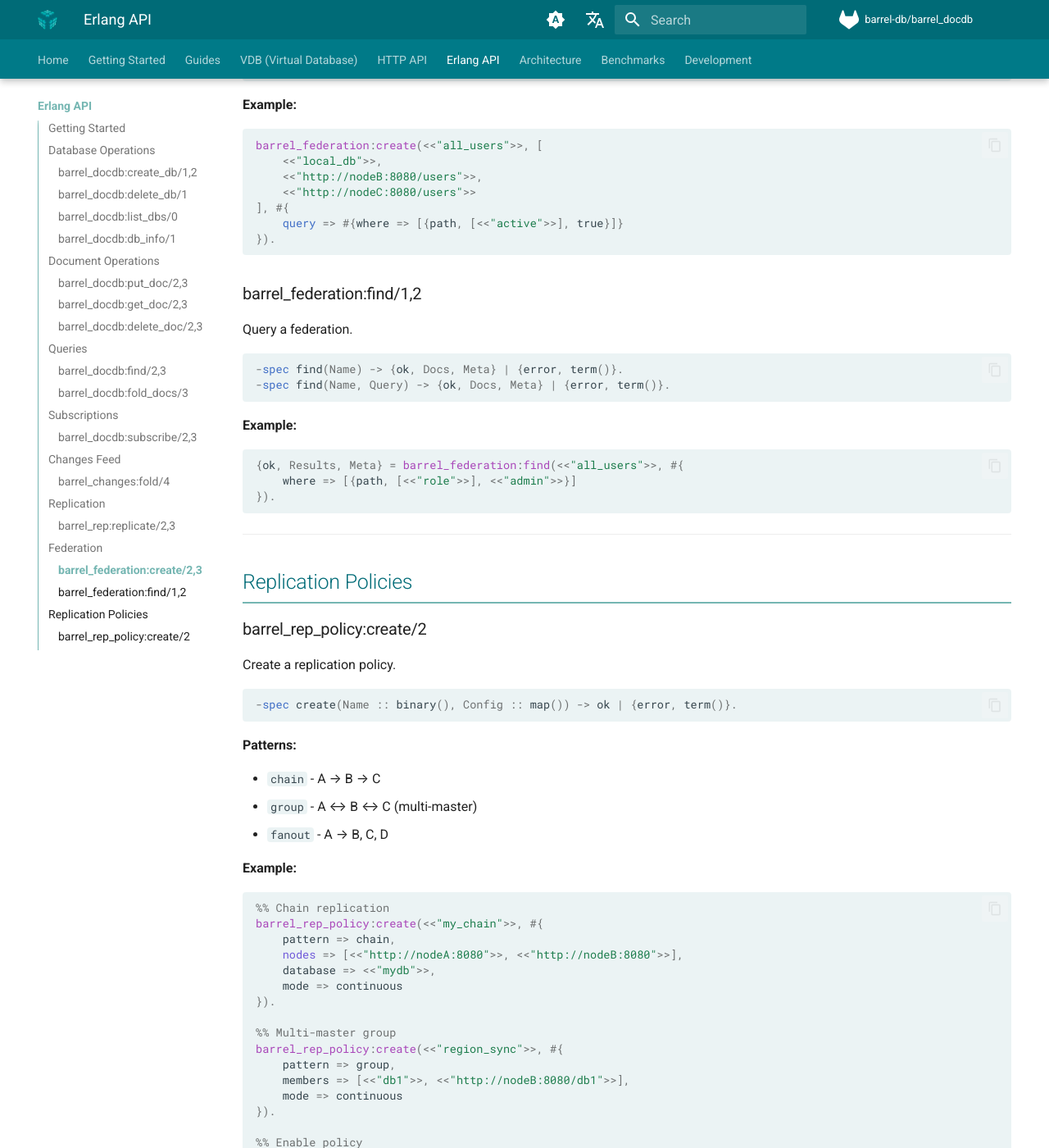
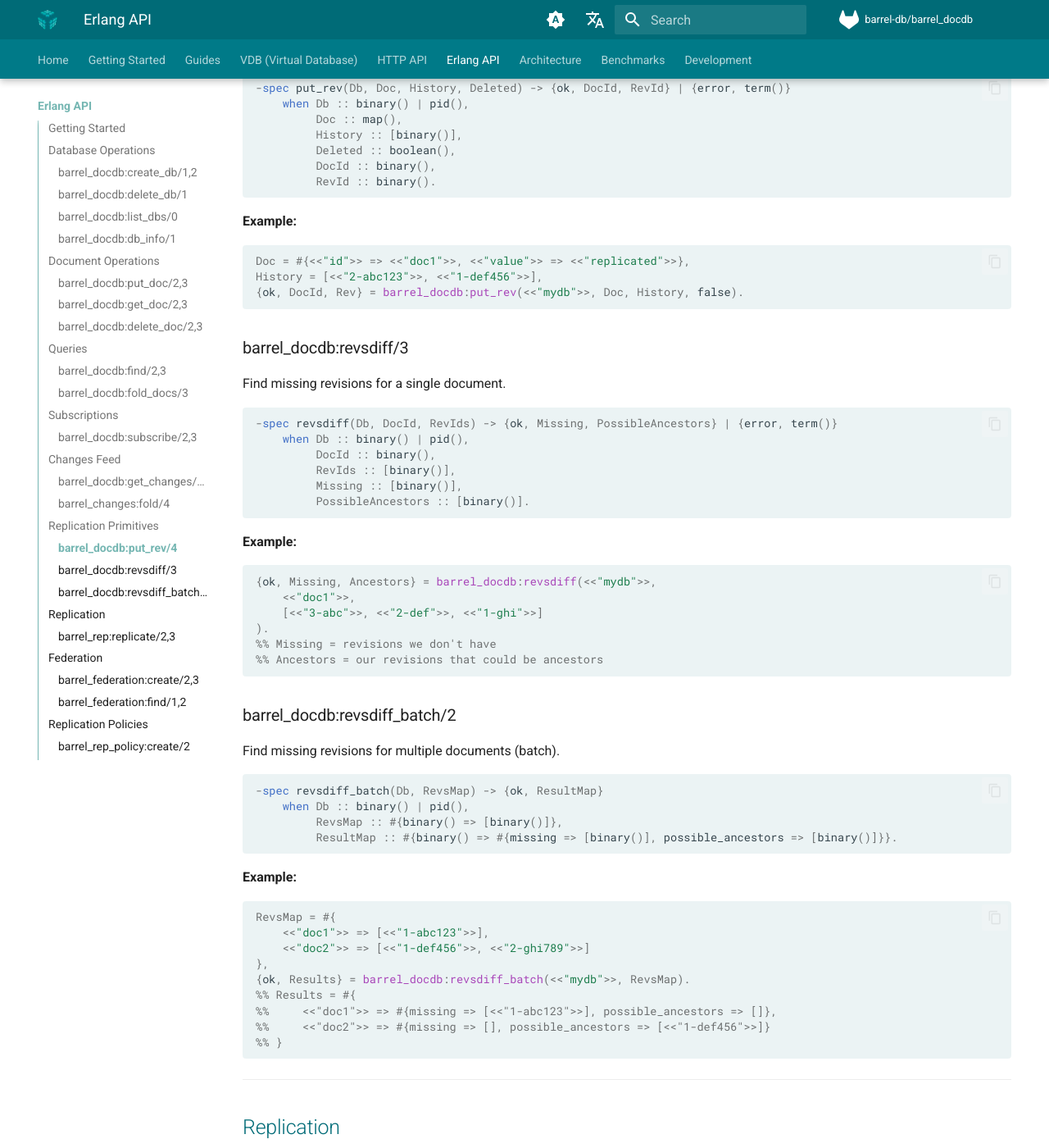
Before and after one commit to barrel-db/barrel_docdb, an MkDocs documentation site: the page built from docs/api/erlang.md, in a window 1280 px wide and 1400 px high, scrolled down 7955 px. Shown: the whole window at 82% size. Built offline with MkDocs 1.6.1 and Material for MkDocs 9.7.7, drawn with Linux system fonts in a browser that asks for light colours; comment, search, counter and statistics services are not loaded; some of the changed text lies outside the part shown.

Commit message:
Fix put_rev spec and add replication primitives documentation
- Fix barrel_db_server:put_rev/4 spec to return {ok, binary(), binary()}
  instead of {ok, map()} to match actual implementation
- Add documentation for get_changes/2,3, put_rev/4, revsdiff/3, and
  revsdiff_batch/2 to the Erlang API reference

````diff
--- a/docs/api/erlang.md
+++ b/docs/api/erlang.md
@@ -298,6 +298,46 @@ barrel_docdb:unsubscribe(Ref).
 
 ## Changes Feed
 
+### barrel_docdb:get_changes/2,3
+
+Get changes since an HLC timestamp.
+
+```erlang
+-spec get_changes(Db, Since) -> {ok, Changes, LastHlc} | {error, term()}
+    when Db :: binary() | pid(),
+         Since :: barrel_hlc:timestamp() | first,
+         Changes :: [map()],
+         LastHlc :: barrel_hlc:timestamp().
+
+-spec get_changes(Db, Since, Opts) -> {ok, Changes, LastHlc} | {error, term()}
+    when Db :: binary() | pid(),
+         Since :: barrel_hlc:timestamp() | first,
+         Opts :: map(),
+         Changes :: [map()],
+         LastHlc :: barrel_hlc:timestamp().
+```
+
+**Options:**
+
+| Option | Type | Description |
+|--------|------|-------------|
+| `limit` | integer() | Maximum changes to return |
+| `include_docs` | boolean() | Include full documents |
+| `descending` | boolean() | Reverse order |
+| `doc_ids` | [binary()] | Filter to specific document IDs |
+
+**Example:**
+```erlang
+%% Get all changes
+{ok, Changes, LastHlc} = barrel_docdb:get_changes(<<"mydb">>, first).
+
+%% Get incremental changes
+{ok, NewChanges, NewHlc} = barrel_docdb:get_changes(<<"mydb">>, LastHlc).
+
+%% With options
+{ok, Changes, _} = barrel_docdb:get_changes(<<"mydb">>, first, #{limit => 100}).
+```
+
 ### barrel_changes:fold/4
 
 Fold over changes since a sequence.
@@ -312,6 +352,80 @@ Fold over changes since a sequence.
     fun(Change, Acc) -> {ok, [Change | Acc]} end,
     []
 ).
+```
+
+---
+
+## Replication Primitives
+
+These low-level functions are used by replication transports. Most users should use `barrel_rep:replicate/2,3` instead.
+
+### barrel_docdb:put_rev/4
+
+Put a document with explicit revision history (for replication).
+
+```erlang
+-spec put_rev(Db, Doc, History, Deleted) -> {ok, DocId, RevId} | {error, term()}
+    when Db :: binary() | pid(),
+         Doc :: map(),
+         History :: [binary()],
+         Deleted :: boolean(),
+         DocId :: binary(),
+         RevId :: binary().
+```
+
+**Example:**
+```erlang
+Doc = #{<<"id">> => <<"doc1">>, <<"value">> => <<"replicated">>},
+History = [<<"2-abc123">>, <<"1-def456">>],
+{ok, DocId, Rev} = barrel_docdb:put_rev(<<"mydb">>, Doc, History, false).
+```
+
+### barrel_docdb:revsdiff/3
+
+Find missing revisions for a single document.
+
+```erlang
+-spec revsdiff(Db, DocId, RevIds) -> {ok, Missing, PossibleAncestors} | {error, term()}
+    when Db :: binary() | pid(),
+         DocId :: binary(),
+         RevIds :: [binary()],
+         Missing :: [binary()],
+         PossibleAncestors :: [binary()].
+```
+
+**Example:**
+```erlang
+{ok, Missing, Ancestors} = barrel_docdb:revsdiff(<<"mydb">>,
+    <<"doc1">>,
+    [<<"3-abc">>, <<"2-def">>, <<"1-ghi">>]
+).
+%% Missing = revisions we don't have
+%% Ancestors = our revisions that could be ancestors
+```
+
+### barrel_docdb:revsdiff_batch/2
+
+Find missing revisions for multiple documents (batch).
+
+```erlang
+-spec revsdiff_batch(Db, RevsMap) -> {ok, ResultMap}
+    when Db :: binary() | pid(),
+         RevsMap :: #{binary() => [binary()]},
+         ResultMap :: #{binary() => #{missing => [binary()], possible_ancestors => [binary()]}}.
+```
+
+**Example:**
+```erlang
+RevsMap = #{
+    <<"doc1">> => [<<"1-abc123">>],
+    <<"doc2">> => [<<"1-def456">>, <<"2-ghi789">>]
+},
+{ok, Results} = barrel_docdb:revsdiff_batch(<<"mydb">>, RevsMap).
+%% Results = #{
+%%     <<"doc1">> => #{missing => [<<"1-abc123">>], possible_ancestors => []},
+%%     <<"doc2">> => #{missing => [], possible_ancestors => [<<"1-def456">>]}
+%% }
 ```
 
 ---
````
Also changed, not shown: 1 other file.
